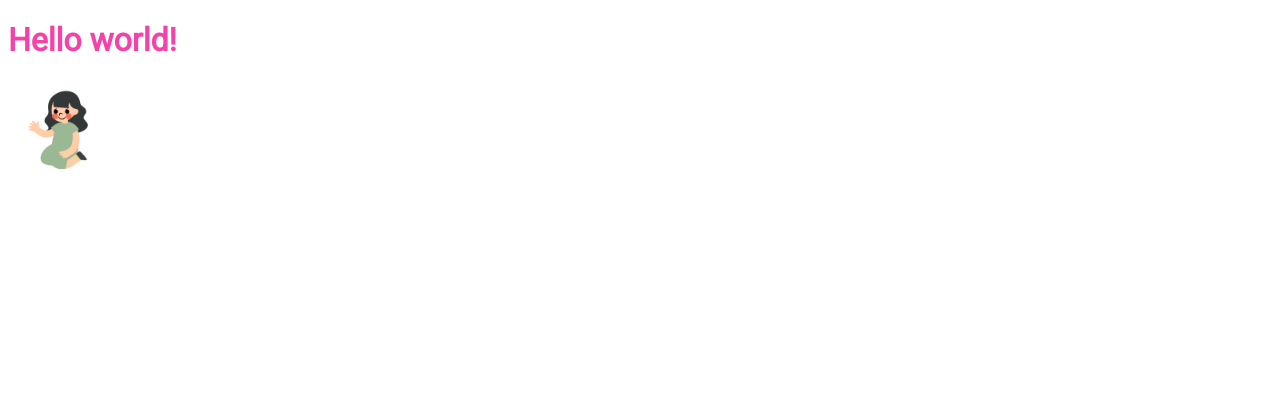
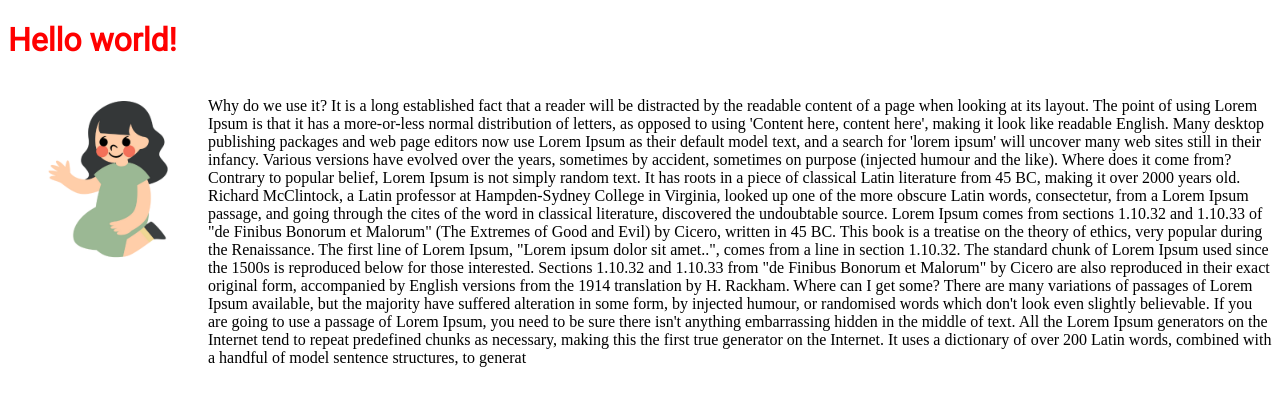
Before and after one commit to ainlovescode/MyFirstWebsite, a plain HTML site: page index.html in a window 1280 px wide. Drawn offline with Linux system fonts and the light colour scheme.

Commit message:
Change heading font color and organise girl image:

```diff
--- a/index.html
+++ b/index.html
@@ -11,7 +11,21 @@
     <link href="https://fonts.googleapis.com/css2?family=Roboto&display=swap" rel="stylesheet">
 </head>
 <body>
-    <h1 style="font-family: Roboto; color: #f542aa;">Hello world!</h1>
-    <img src="girl.png" width="100">
+    <h1 style="font-family: Roboto; color: red;">Hello world!</h1>
+    <div style="display:flex;">
+        <img src="images/girl.png" width="200" height="200">
+        <p>Why do we use it?
+            It is a long established fact that a reader will be distracted by the readable content of a page when looking at its layout. The point of using Lorem Ipsum is that it has a more-or-less normal distribution of letters, as opposed to using 'Content here, content here', making it look like readable English. Many desktop publishing packages and web page editors now use Lorem Ipsum as their default model text, and a search for 'lorem ipsum' will uncover many web sites still in their infancy. Various versions have evolved over the years, sometimes by accident, sometimes on purpose (injected humour and the like).
+
+
+            Where does it come from?
+            Contrary to popular belief, Lorem Ipsum is not simply random text. It has roots in a piece of classical Latin literature from 45 BC, making it over 2000 years old. Richard McClintock, a Latin professor at Hampden-Sydney College in Virginia, looked up one of the more obscure Latin words, consectetur, from a Lorem Ipsum passage, and going through the cites of the word in classical literature, discovered the undoubtable source. Lorem Ipsum comes from sections 1.10.32 and 1.10.33 of "de Finibus Bonorum et Malorum" (The Extremes of Good and Evil) by Cicero, written in 45 BC. This book is a treatise on the theory of ethics, very popular during the Renaissance. The first line of Lorem Ipsum, "Lorem ipsum dolor sit amet..", comes from a line in section 1.10.32.
+
+            The standard chunk of Lorem Ipsum used since the 1500s is reproduced below for those interested. Sections 1.10.32 and 1.10.33 from "de Finibus Bonorum et Malorum" by Cicero are also reproduced in their exact original form, accompanied by English versions from the 1914 translation by H. Rackham.
+
+            Where can I get some?
+            There are many variations of passages of Lorem Ipsum available, but the majority have suffered alteration in some form, by injected humour, or randomised words which don't look even slightly believable. If you are going to use a passage of Lorem Ipsum, you need to be sure there isn't anything embarrassing hidden in the middle of text. All the Lorem Ipsum generators on the Internet tend to repeat predefined chunks as necessary, making this the first true generator on the Internet. It uses a dictionary of over 200 Latin words, combined with a handful of model sentence structures, to generat
+        </p>
+    </div>
 </body>
 </html>
```
Also changed, not shown: images/girl.png (renamed from girl.png).
